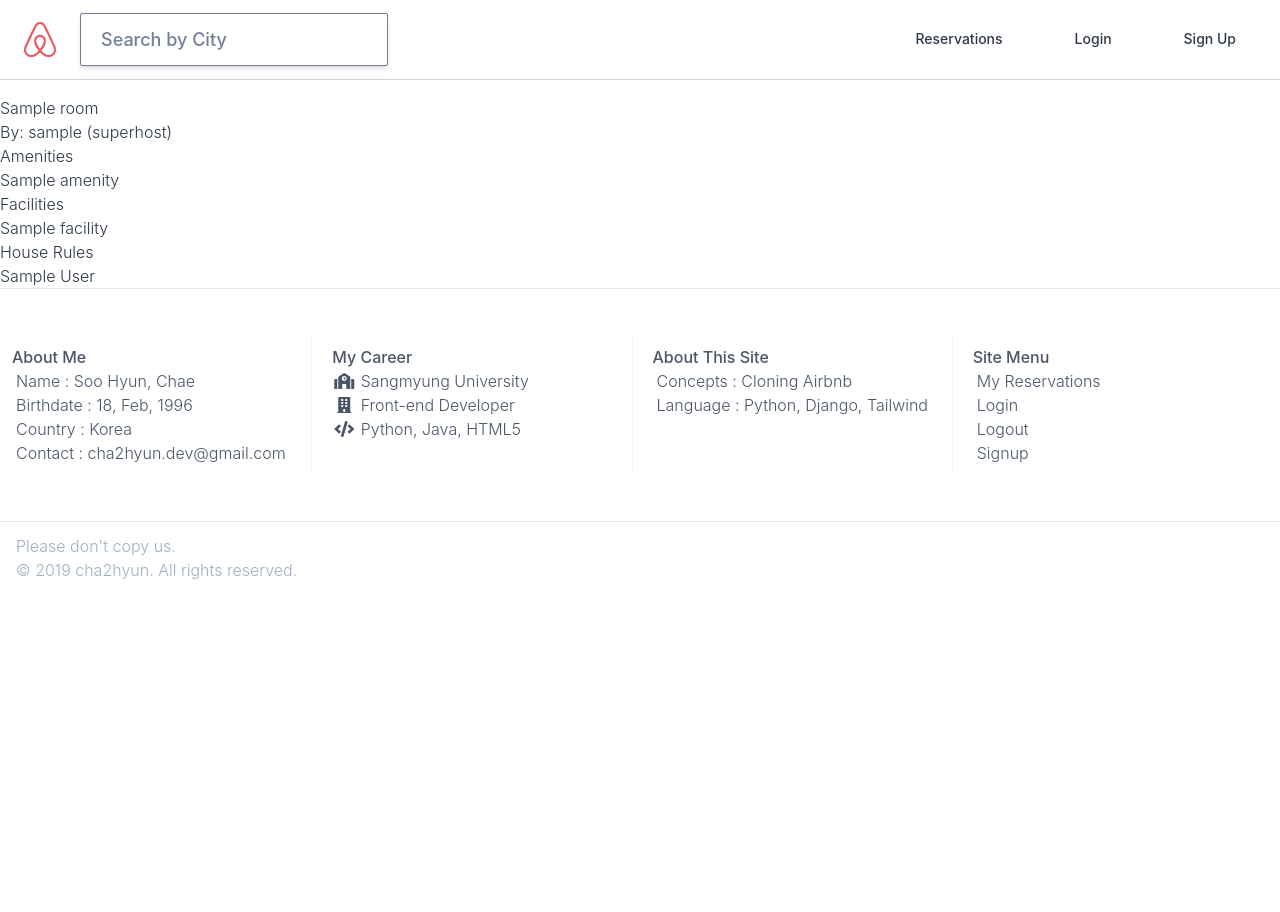
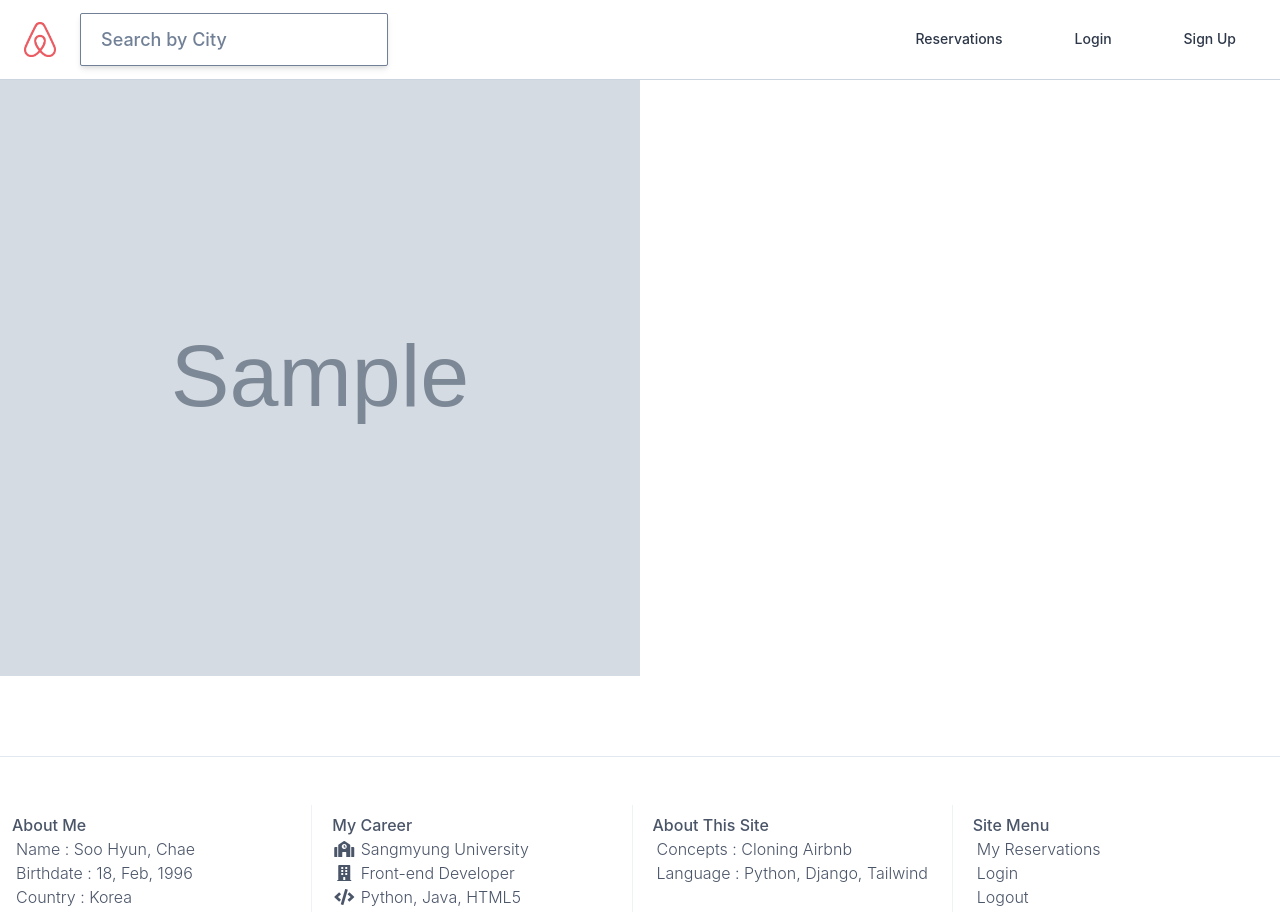
Before and after one commit to cha2hyun/airbnb-clone, a Django app: page /rooms/1 in a window 1280 px wide. Shown: the top 912 px of the page. Before the commit the page ends 579 px from the top, so only its background shows below. Run offline with Django 3.2, Linux system fonts and the light colour scheme; tables that the repository leaves empty hold one stand-in row (values such as "Sample post"); grey boxes marked "Sample" are stand-in pictures; some libraries are stand-ins or nearby versions.

Commit message:
#22.1 Styling the Room part One

```diff
--- a/rooms/models.py
+++ b/rooms/models.py
@@ -105,3 +105,7 @@ class Room(core_models.TimeStampedModel):
     def first_photo(self):
         photo, = self.photos.all()[:1]
         return photo.file.url
+
+    def get_next_four_photos(self):
+        photos = self.photos.all()[1:5]
+        return photos
--- a/templates/rooms/room_detail.html
+++ b/templates/rooms/room_detail.html
@@ -1,32 +1,17 @@
 {% extends "base.html" %}
 {% block page_title %}
-{{room.name}}
+	{{room.name}}
 {% endblock page_title %}
 
 {% block content %}
-	<div>
-		<h1>{{room.name}}</h1>
-	</div>
-	<div>
-		<h2>By: <a href="{{room.host.get_absolute_url}}">{{room.host.username}}</a>
-			 {% if room.host.superhost %} (superhost) {% endif %}</h2>
-		<h3>Amenities</h3>
-		<ul>
-			{% for a in room.amenities.all %}
-				<li>{{a}}</li>
+
+	<div class="-mt-5 container max-w-full h-75vh flex mb-20">
+		<div class="h-full w-1/2 bg-cover bg-center" style="background-image:url({{room.first_photo}})">
+		</div>
+		<div class="h-full w-1/2 flex flex-wrap">
+			{% for photo in room.get_next_four_photos %}
+				<div style="background-image:url({{photo.file.url}})" class="w-1/2 h-auto bg-cover bg-center border-gray-500 border"></div>
 			{% endfor %}
-		</ul>
-		<h3>Facilities</h3>
-		<ul>
-			{% for a in room.facilities.all %}
-				<li>{{a}}</li>
-			{% endfor %}
-		</ul>
-		<h3>House Rules</h3>
-		<ul>
-			{% for a in room.house_rules.all %}
-			<li>{{a}}</li>
-			{% endfor %}
-		</ul>
+		</div>
 	</div>
 {% endblock content %}
--- a/users/mixins.py
+++ b/users/mixins.py
@@ -5,6 +5,7 @@ from django.contrib.auth.mixins import UserPassesTestMixin, LoginRequiredMixin
 
 
 class EmailLoginOnlyView(UserPassesTestMixin):
+
     def test_func(self):
         return self.request.user.login_method == "email"
 
```
